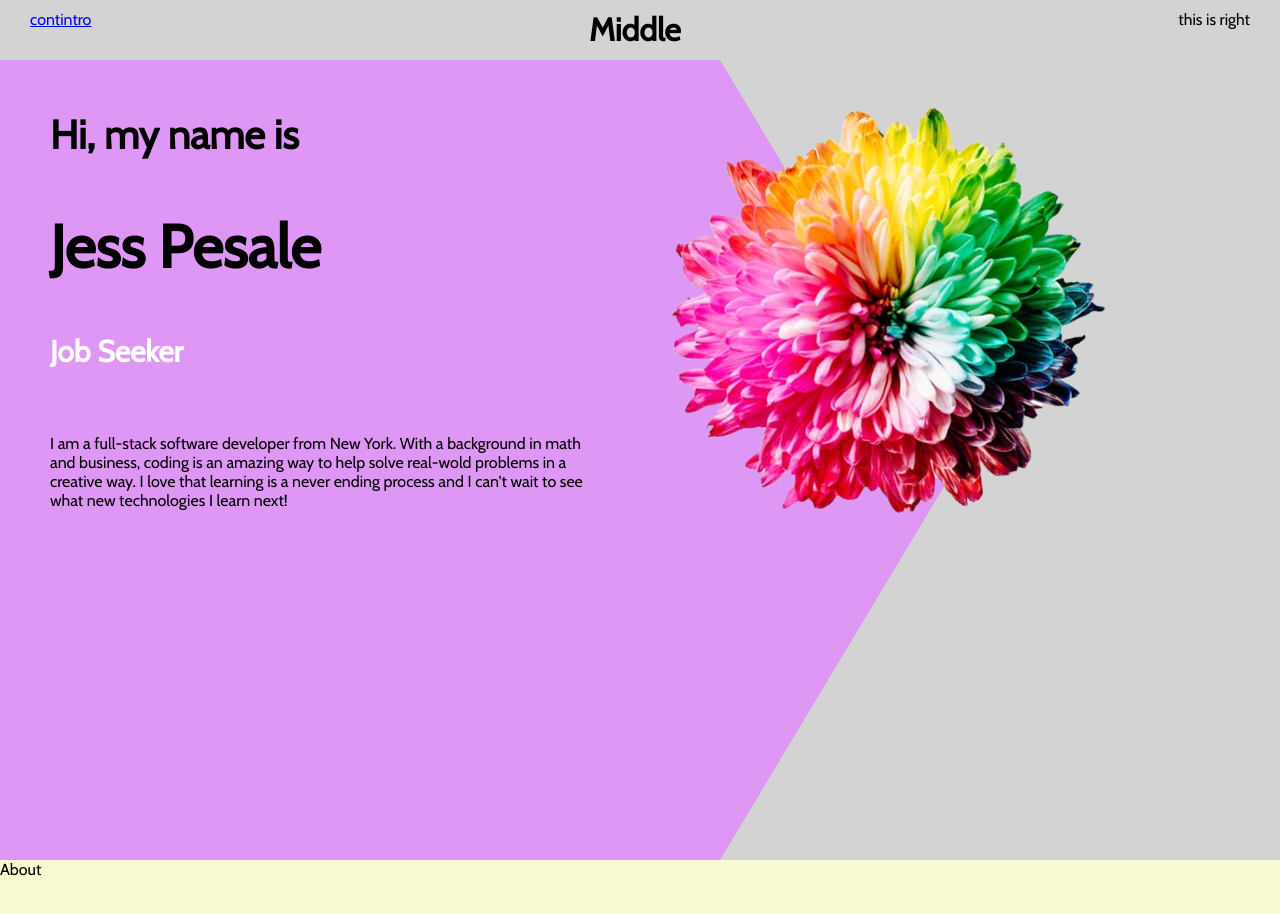
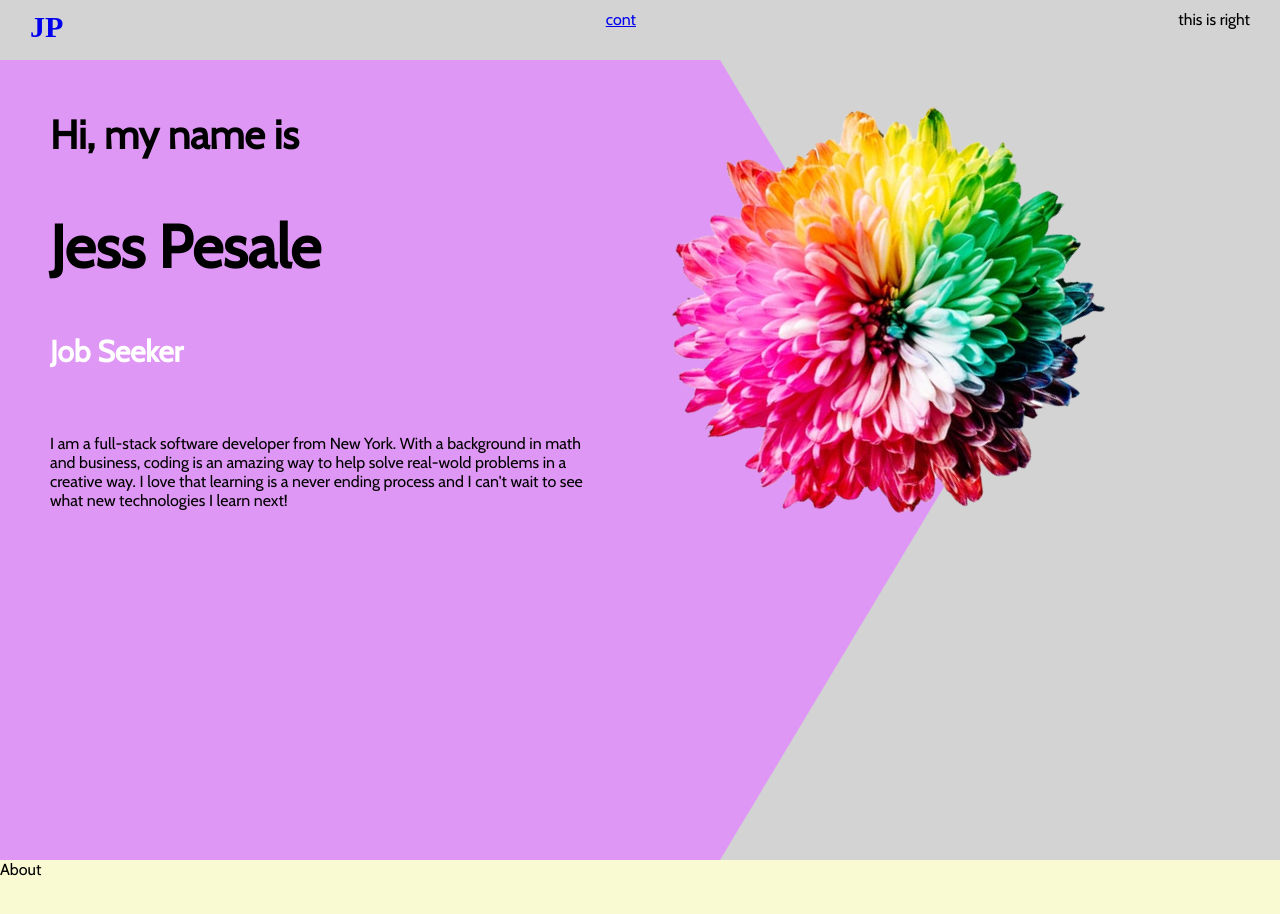
Before and after one commit to jesspesale/portfolio-site, a React (Create React App) app: page / in a window 1280 px wide. Shown: the top 914 px of the page. Built offline with nearby package versions, Linux system fonts and the light colour scheme.

Commit message:
added logo link to top of page

```diff
--- a/src/components/Navbar/Navbar.css
+++ b/src/components/Navbar/Navbar.css
@@ -15,6 +15,13 @@
 
 }
 
+.logo{
+    font-size: 30px;
+    font-weight: 900;
+    font-family: 'Dancing Script', cursive;
+    text-decoration: none;
+}
+
 .nav-left{
 
 }
--- a/src/components/Navbar/Navbar.jsx
+++ b/src/components/Navbar/Navbar.jsx
@@ -2,20 +2,19 @@ import "./navbar.css"
 
 const Navbar = () => {
 
-    return(
-        <div className="navbar">
-            <div className="nav-wrapper">
-                <div className="nav-left">
-                    <a href="#contact">cont</a>
-                    <a href="#intro">intro</a>
-                </div>
-                <h1>Middle</h1>
-                <div className="nav-right">
-                    this is right
-                </div>
-            </div>
+    return (
+      <div className="navbar">
+        <div className="nav-wrapper">
+          <div className="nav-left">
+            <a href="#intro" className="logo">
+              JP
+            </a>
+          </div>
+            <a href="#contact">cont</a>
+          <div className="nav-right">this is right</div>
         </div>
-    )
+      </div>
+    );
 
 }
 
```
